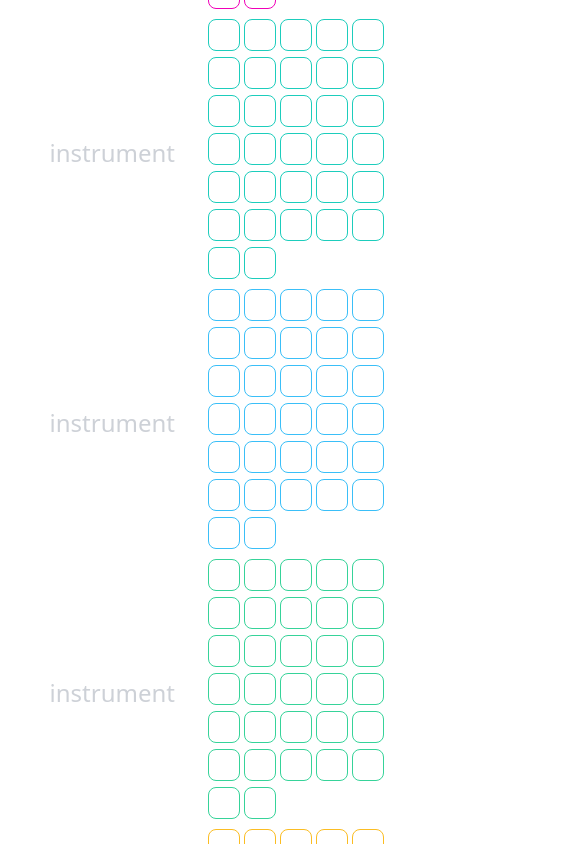
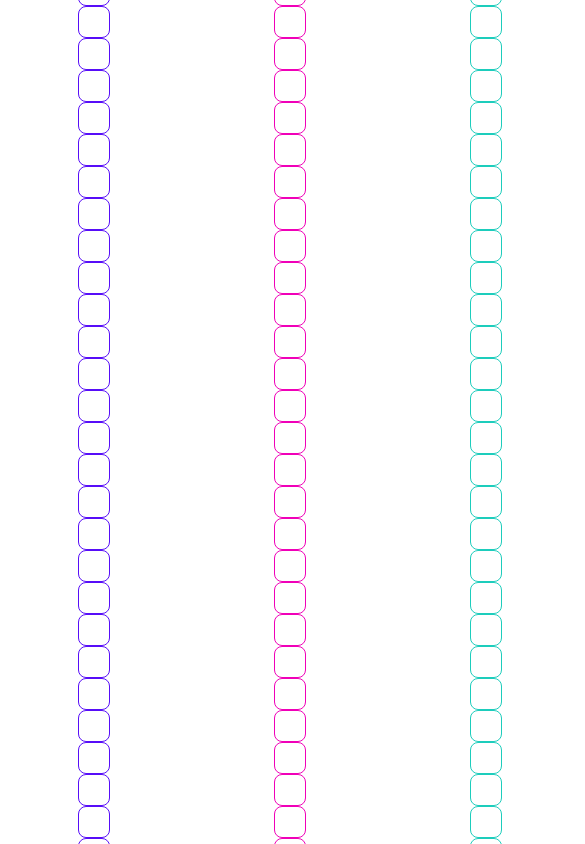
Before and after one commit to BKSchatzki/songstruct, a React (Vite) app: page / in a window 390 px wide. Shown: the top 844 px of the page, 585 px wide, since content can reach past the window. Built offline with nearby package versions, Linux system fonts and the light colour scheme.

Commit message:
Add initial classes for vertical mobile layout

```diff
--- a/src/components/DivGrid.jsx
+++ b/src/components/DivGrid.jsx
@@ -3,7 +3,7 @@ import Row from "./Row";
 
 function DivGrid() {
   return (
-    <div className="mx-auto flex flex-col gap-1">
+    <div className="mx-auto flex flex-row gap-1">
       <div className="checkbox-primary border-primary text-primary">
         <Row rowColor="primary" />
       </div>
--- a/src/components/Header.jsx
+++ b/src/components/Header.jsx
@@ -12,7 +12,7 @@ function Header(props) {
       <input
         type="text"
         placeholder="instrument"
-        className={`input input-md w-48 text-end text-2xl placeholder:opacity-50 text-${props.rowColor}`}
+        className={`input input-md w-48 rotate-90 text-end text-2xl placeholder:opacity-50 text-${props.rowColor}`}
         value={instrumentName}
         onChange={handleSetInstrumentName}
       />
--- a/src/components/Row.jsx
+++ b/src/components/Row.jsx
@@ -10,9 +10,9 @@ function Row(props) {
   ));
 
   return (
-    <div className={`flex flex-row items-center justify-start gap-4`}>
+    <div className={`flex flex-col items-center justify-center gap-4`}>
       <Header rowColor={props.rowColor} />
-      <ul>{cellItem}</ul>
+      <ul className="flex flex-col items-center justify-center">{cellItem}</ul>
     </div>
   );
 }
```
